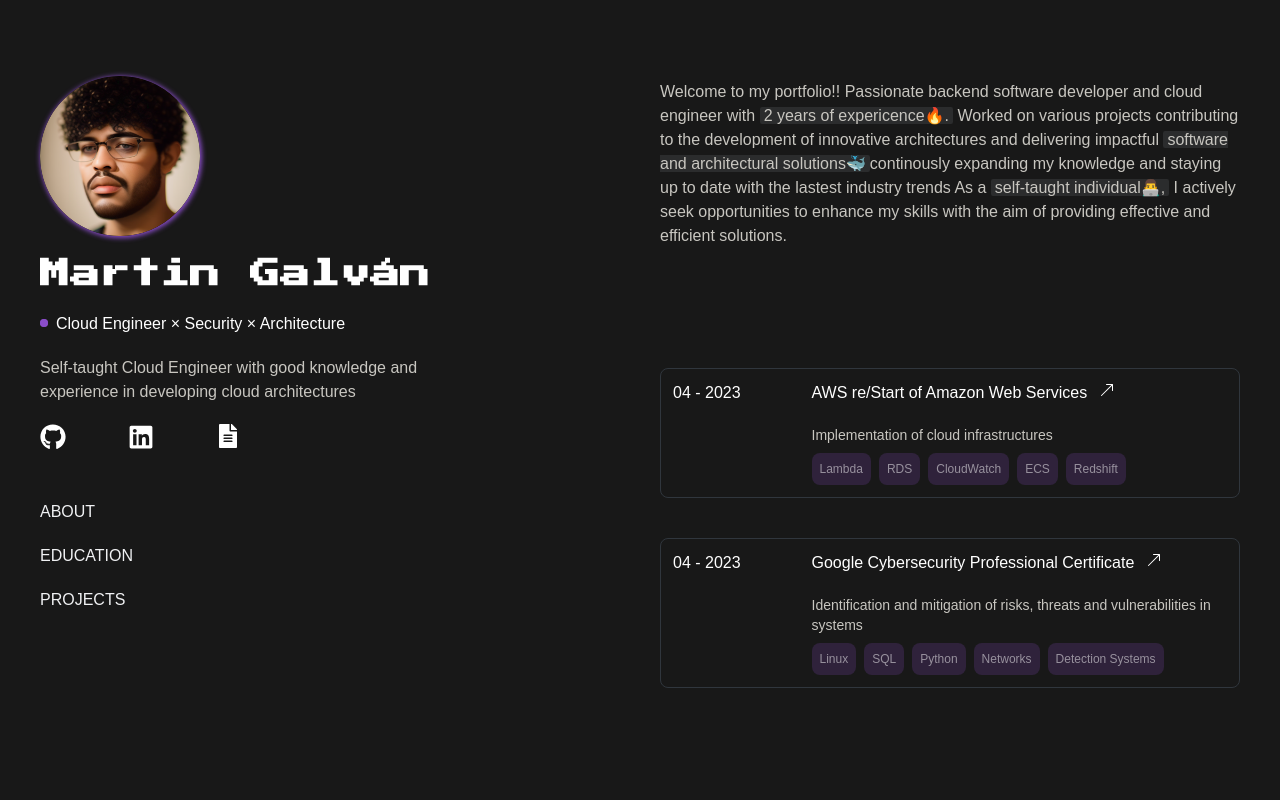
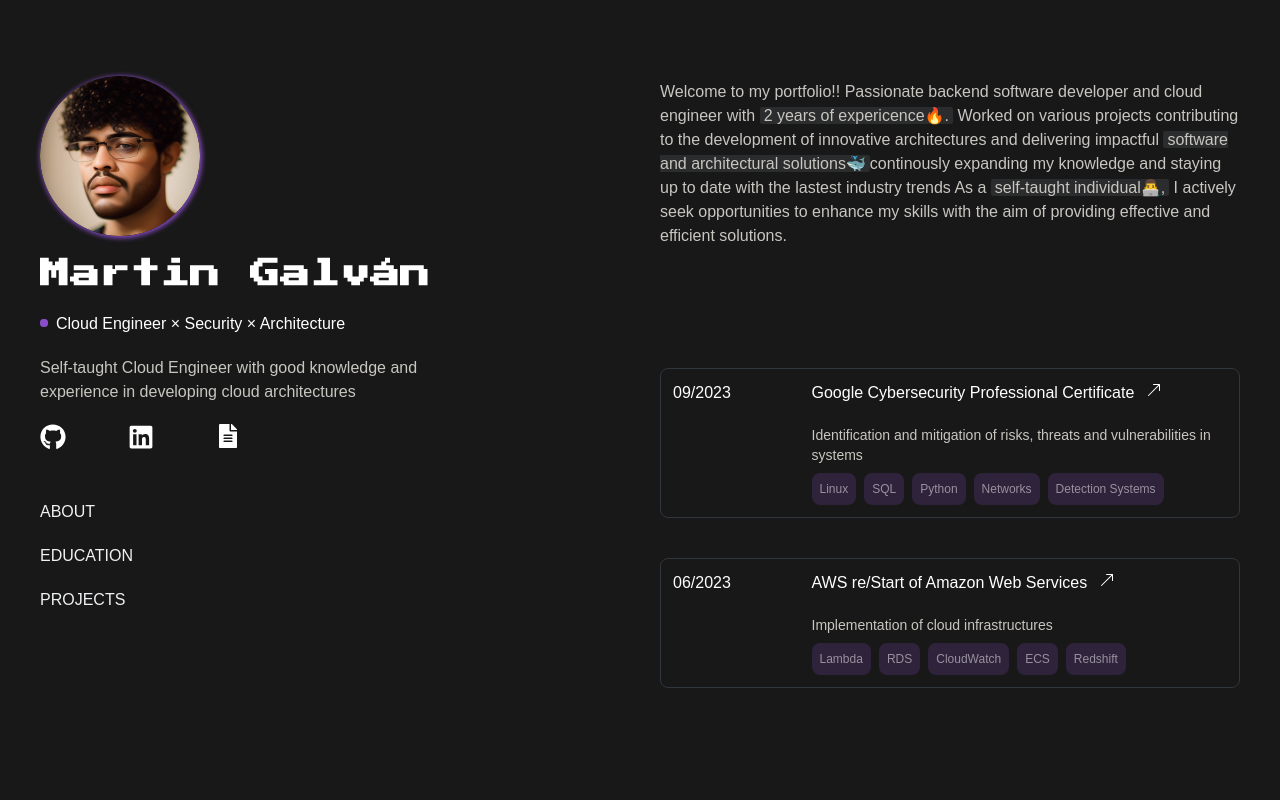
Before and after one commit to martinGlvn/MartinPrtfolio, a React (Create React App) app: page / in a window 1280 px wide. Shown: the top 800 px of the page. Built offline with nearby package versions, Linux system fonts and the light colour scheme; a web font is replaced by a local one.

Commit message:
education

```diff
--- a/src/components/Education.js
+++ b/src/components/Education.js
@@ -7,16 +7,18 @@
       <div className="max-w-[800px] w-full mx-auto flex flex-col p-5 mt-10 ">
         <h2 className="lg:hidden text-xl ">EDUCATION</h2>
         <EduExpCard
-          date="04 - 2023"
+          link="https://www.credly.com/badges/673a2713-1376-4a8b-b54f-75a33eb399fe/public_url"
+          date="09/2023"
+          title="Google Cybersecurity Professional Certificate"
+          description="Identification and mitigation of risks, threats and vulnerabilities in systems"
+          skills={"Linux, SQL, Python, Networks, Detection Systems"}
+        />
+        <EduExpCard
+          link="https://www.credly.com/badges/de084595-a7ab-4f75-912c-a732a54355bd/public_url"
+          date="06/2023"
           title="AWS re/Start of Amazon Web Services"
           description="Implementation of cloud infrastructures"
           skills={"Lambda, RDS ,CloudWatch, ECS, Redshift"}
-        />
-        <EduExpCard
-          date="04 - 2023"
-          title="Google Cybersecurity Professional Certificate"
-          description="Identification and mitigation of risks, threats and vulnerabilities in systems"
-          skills={"Linux, SQL, Python, Networks, Detection Systems"}
         />
       </div>
     </div>
```
